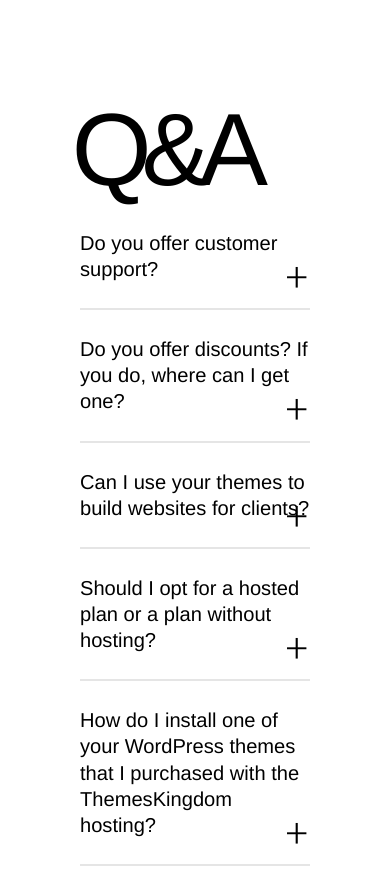
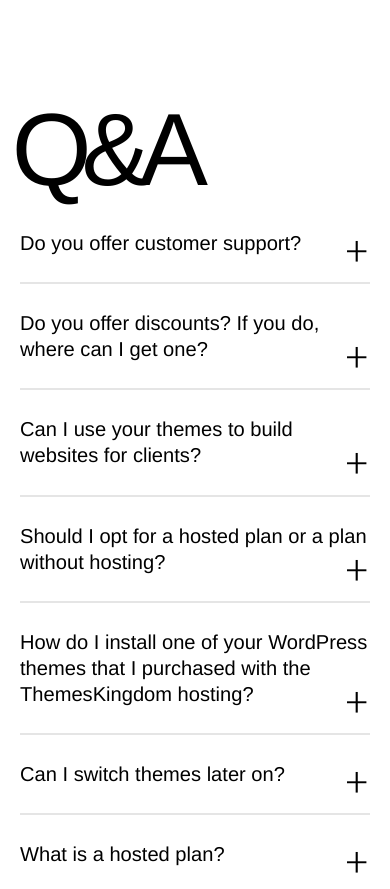
Before and after one commit to DrajerDK/ThemesKingdom, a website built with Parcel: page src/index.html in a window 390 px wide. Shown: the part 8399-9288 px from the top of the page. Built offline with nearby package versions, Linux system fonts and the light colour scheme.

Commit message:
feat(ThemesKingdom): add adaptive for questions

```diff
--- a/src/scss/questions.scss
+++ b/src/scss/questions.scss
@@ -5,6 +5,11 @@
     padding-left: 80px;
     padding-right: 80px;
     padding-bottom: 8vw;
+    @media screen and (max-width: 1070px) {
+        padding-left: 20px;
+        padding-right: 20px;
+        flex-direction: column;
+    }
     .container-questions__title {
         background-color: transparent;
         font-family: $main-font-family;
```
Also changed, not shown: 2 other files.
